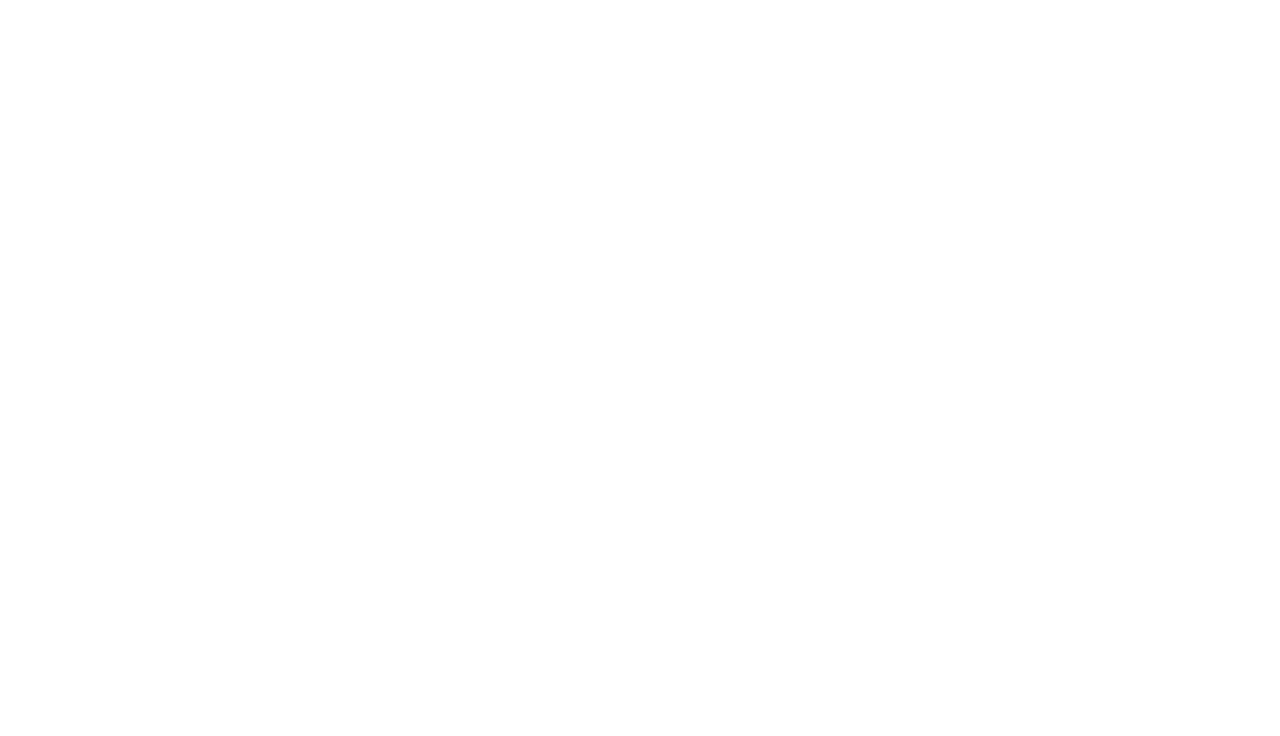
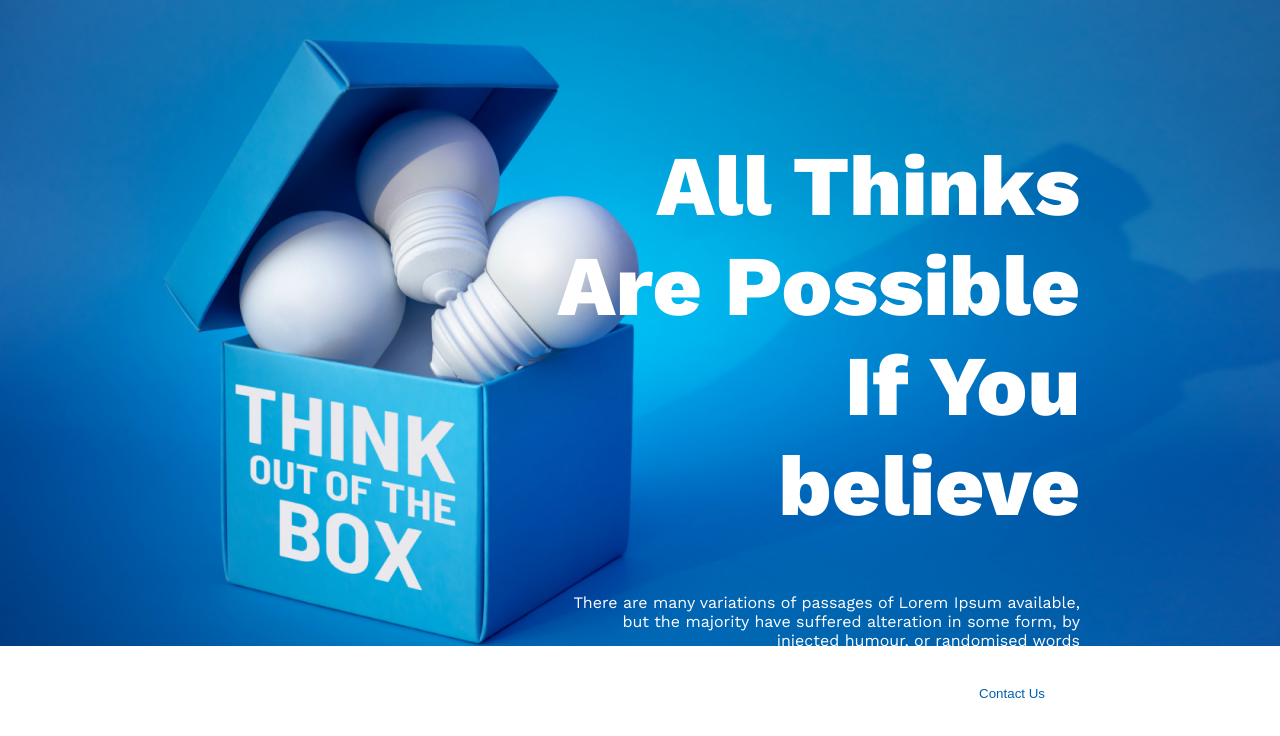
Before and after one commit to Al-Amin018555/new-year-new-me, a plain HTML site: page index.html in a window 1280 px wide. Drawn offline with nearby package versions, Linux system fonts and the light colour scheme.

Commit message:
created header with right side issues

```diff
--- a/index.html
+++ b/index.html
@@ -1,12 +1,37 @@
 <!DOCTYPE html>
 <html lang="en">
+
 <head>
     <meta charset="UTF-8">
     <meta http-equiv="X-UA-Compatible" content="IE=edge">
     <meta name="viewport" content="width=device-width, initial-scale=1.0">
     <title>New Year New Me</title>
+    <!-- start of work sans font link -->
+    <link rel="preconnect" href="https://fonts.googleapis.com">
+    <link rel="preconnect" href="https://fonts.gstatic.com" crossorigin>
+    <link
+        href="https://fonts.googleapis.com/css2?family=Open+Sans:ital,wght@0,300..800;1,300..800&family=Work+Sans:ital,wght@0,100..900;1,100..900&display=swap"
+        rel="stylesheet">
+    <!-- end of work sans font link -->
+    <link rel="stylesheet" href="styles/styles.css">
 </head>
+
 <body>
+    <header class="header">
+        <div class="header-container">
+            <h1 class="header-title">All Thinks Are Possible If You believe</h1>
+            <p class="header-description">There are many variations of passages of Lorem Ipsum available, but the majority
+                have suffered alteration in some form, by injected humour, or randomised words</p>
+            <button class="btn-primary">Contact Us</button>
+        </div>
 
+    </header>
+    <main>
+
+    </main>
+    <footer>
+
+    </footer>
 </body>
+
 </html>
--- /dev/null
+++ b/styles/styles.css
@@ -0,0 +1,40 @@
+/* shared common styles */
+body {
+    font-family: "Work Sans", serif;
+    margin: 0px;
+    padding: 0px;
+}
+
+.btn-primary {
+    background: #FFFFFF;
+    border: none;
+    color: #005FAC;
+    padding: 20px 35px;
+}
+
+/* header realted styles */
+.header {
+    background-image: url('../images/banner/banner3.png');
+    background-repeat: no-repeat;
+    background-size: contain;
+    height: 100vh;
+    display: flex;
+    justify-content: flex-end;
+    align-items: center;
+    padding-right: 200px;
+}
+.header-container{
+    max-width: 525px;
+    text-align: right;
+}
+.header-title {
+    color: #FFFFFF;
+    font-weight: 800;
+    font-size: 85px;
+}
+
+.header-description {
+    color: #FFFFFF;
+    font-weight: 400;
+    font-size: 16px;
+}
```
